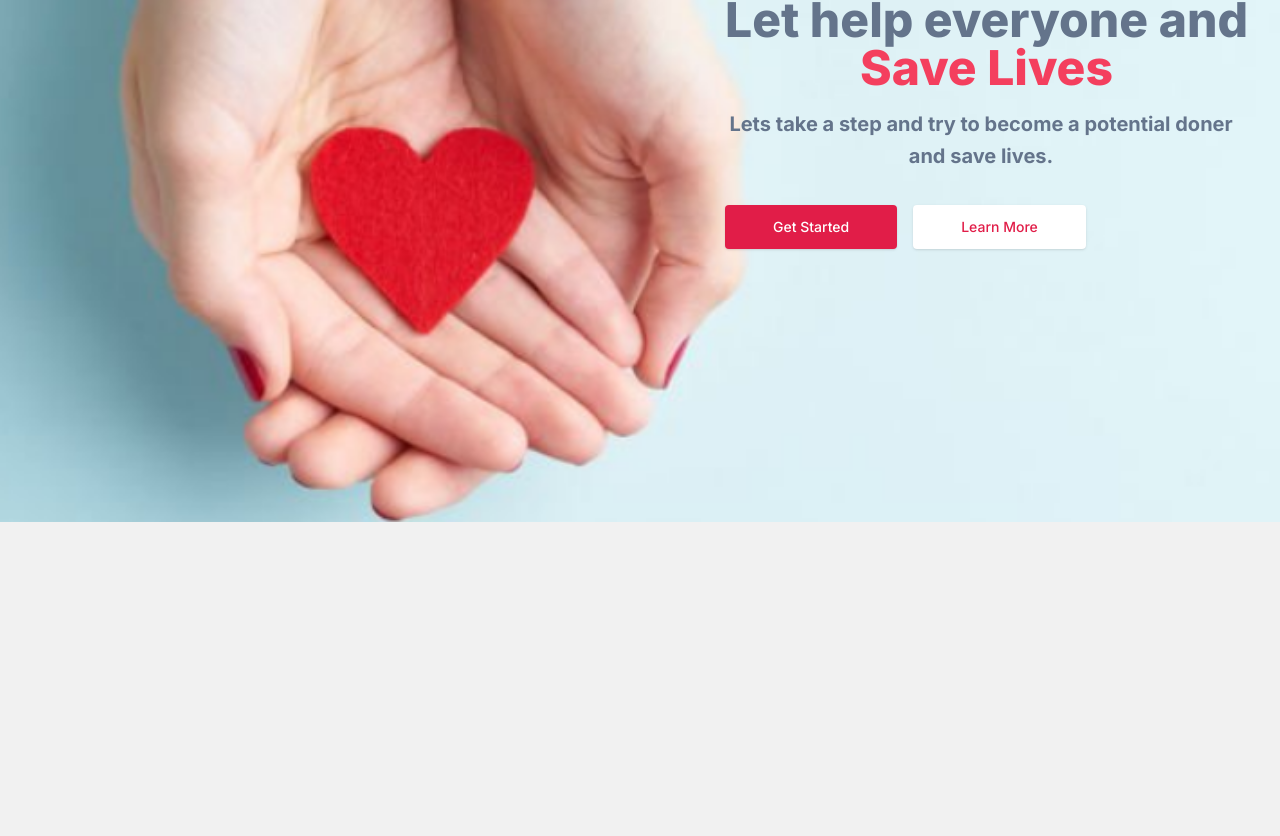
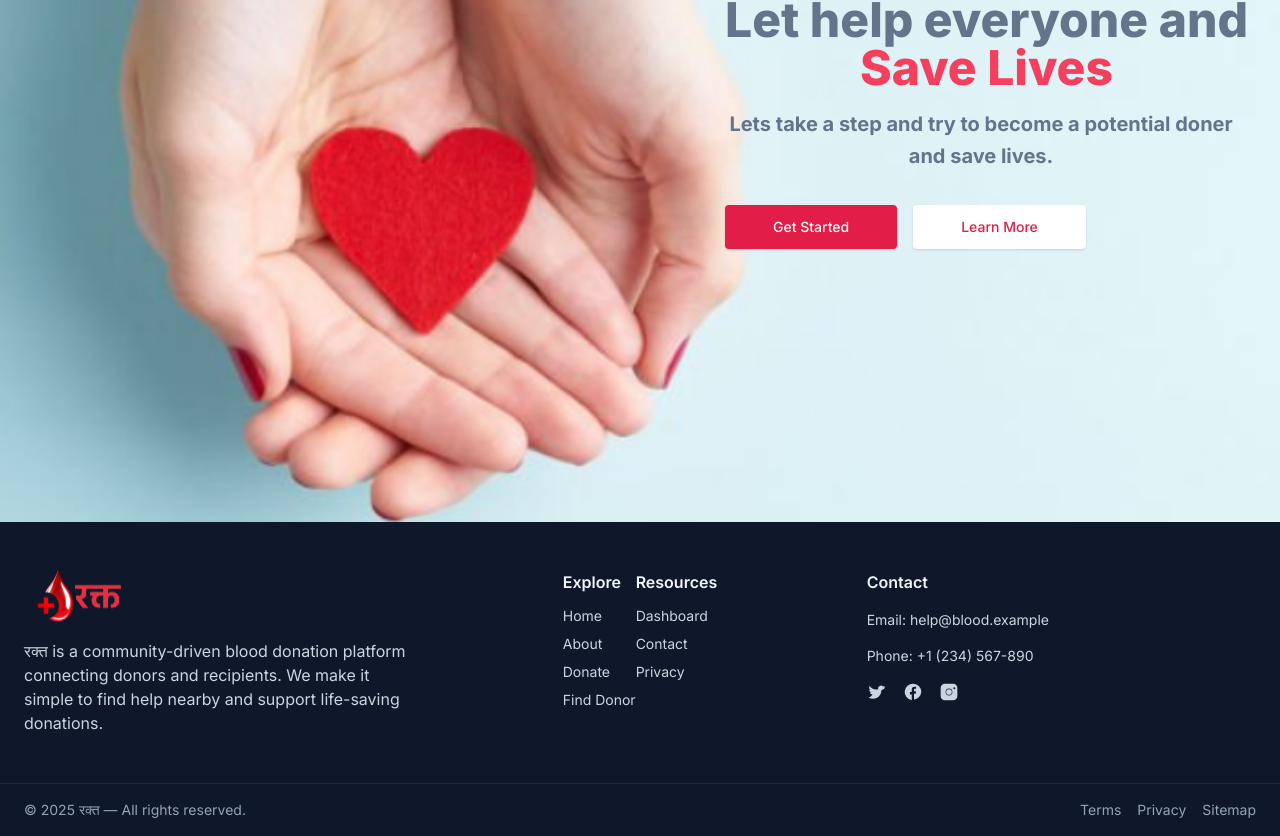
Before and after one commit to Yogeshmehra8475/Blood-Bank, a Next.js app: page / in a window 1280 px wide. Shown: the part 372-1208 px from the top of the page. Before the commit the page ends 894 px from the top, so only its background shows below. Built offline with nearby package versions, Linux system fonts and the light colour scheme; no server answers.

Commit message:
Required changes

```diff
--- /dev/null
+++ b/app/_components/Footer.jsx
@@ -0,0 +1,98 @@
+
+import React from 'react'
+import Link from 'next/link'
+import Image from 'next/image'
+
+const Footer = () => {
+	const year = new Date().getFullYear()
+
+	return (
+		<footer className="bg-slate-900 text-slate-200">
+			<div className="grid grid-cols-1 gap-8 px-6 py-12 mx-auto max-w-7xl md:grid-cols-3">
+				<div className="space-y-4">
+					<Link href="/">
+						<div className="flex items-center gap-3 cursor-pointer">
+							<Image src="/Blood.png" alt="logo" width={100} height={40} priority />
+						</div>
+					</Link>
+					<p className="max-w-sm text-slate-300">
+						रक्त is a community-driven blood donation platform connecting donors and recipients. We make it
+						simple to find help nearby and support life-saving donations.
+					</p>
+				</div>
+
+				<div className="flex justify-between md:justify-center">
+					<div>
+						<h4 className="mb-3 font-semibold text-slate-100">Explore</h4>
+						<ul className="space-y-2 text-sm text-slate-300">
+							<li>
+								<Link href="/" className="hover:text-white">Home</Link>
+							</li>
+							<li>
+								<Link href="/about" className="hover:text-white">About</Link>
+							</li>
+							<li>
+								<Link href="/donate" className="hover:text-white">Donate</Link>
+							</li>
+							<li>
+								<Link href="/find-donor" className="hover:text-white">Find Donor</Link>
+							</li>
+						</ul>
+					</div>
+
+					<div>
+						<h4 className="mb-3 font-semibold text-slate-100">Resources</h4>
+						<ul className="space-y-2 text-sm text-slate-300">
+							<li>
+								<Link href="/dashboard" className="hover:text-white">Dashboard</Link>
+							</li>
+							<li>
+								<Link href="/contact" className="hover:text-white">Contact</Link>
+							</li>
+							<li>
+								<Link href="/privacy" className="hover:text-white">Privacy</Link>
+							</li>
+						</ul>
+					</div>
+				</div>
+
+				<div className="space-y-4">
+					<h4 className="font-semibold text-slate-100">Contact</h4>
+					<p className="text-sm text-slate-300">Email: <a href="mailto:help@blood.example" className="hover:text-white">help@blood.example</a></p>
+					<p className="text-sm text-slate-300">Phone: <a href="tel:+1234567890" className="hover:text-white">+1 (234) 567-890</a></p>
+
+					<div className="flex items-center gap-4 mt-3">
+						<a href="#" aria-label="Twitter" className="text-slate-300 hover:text-white">
+							<svg width="20" height="20" fill="currentColor" viewBox="0 0 24 24" aria-hidden>
+								<path d="M22 5.92c-.63.28-1.3.47-2 .55a3.48 3.48 0 0 0 1.53-1.92 6.93 6.93 0 0 1-2.2.84 3.47 3.47 0 0 0-5.92 3.16A9.85 9.85 0 0 1 3.1 4.9a3.47 3.47 0 0 0 1.07 4.63 3.4 3.4 0 0 1-1.57-.43v.04a3.47 3.47 0 0 0 2.78 3.4c-.38.1-.78.15-1.19.15-.29 0-.57-.03-.84-.08a3.48 3.48 0 0 0 3.24 2.41A6.95 6.95 0 0 1 2 18.57a9.82 9.82 0 0 0 5.32 1.56c6.38 0 9.87-5.28 9.87-9.86v-.45A7.03 7.03 0 0 0 22 5.92z" />
+							</svg>
+						</a>
+						<a href="#" aria-label="Facebook" className="text-slate-300 hover:text-white">
+							<svg width="20" height="20" fill="currentColor" viewBox="0 0 24 24" aria-hidden>
+								<path d="M22 12a10 10 0 1 0-11.5 9.9v-7h-2.2v-2.9h2.2V9.1c0-2.2 1.3-3.4 3.3-3.4.96 0 1.97.17 1.97.17v2.2h-1.12c-1.1 0-1.44.68-1.44 1.38v1.66h2.46l-.39 2.9h-2.07v7A10 10 0 0 0 22 12" />
+							</svg>
+						</a>
+						<a href="#" aria-label="Instagram" className="text-slate-300 hover:text-white">
+							<svg width="20" height="20" fill="currentColor" viewBox="0 0 24 24" aria-hidden>
+								<path d="M7 2h10a5 5 0 0 1 5 5v10a5 5 0 0 1-5 5H7a5 5 0 0 1-5-5V7a5 5 0 0 1 5-5zm5 5.9a4.1 4.1 0 1 0 0 8.2 4.1 4.1 0 0 0 0-8.2zm6.4-1.6a1.2 1.2 0 1 0 0 2.4 1.2 1.2 0 0 0 0-2.4zM12 8.6a3.4 3.4 0 1 1 0 6.8 3.4 3.4 0 0 1 0-6.8z" />
+							</svg>
+						</a>
+					</div>
+				</div>
+			</div>
+
+			<div className="border-t border-slate-800">
+				<div className="flex flex-col items-center justify-between px-6 py-4 mx-auto text-sm max-w-7xl md:flex-row text-slate-400">
+					<p>© {year} रक्त — All rights reserved.</p>
+					<div className="mt-2 space-x-4 md:mt-0">
+						<Link href="/terms" className="hover:text-white">Terms</Link>
+						<Link href="/privacy" className="hover:text-white">Privacy</Link>
+						<Link href="/sitemap.xml" className="hover:text-white">Sitemap</Link>
+					</div>
+				</div>
+			</div>
+		</footer>
+	)
+}
+
+export default Footer
--- a/app/_components/Hero.jsx
+++ b/app/_components/Hero.jsx
@@ -12,30 +12,30 @@ const Hero = () => {
                 ></div>
 
                 <div
-                    className="relative mx-auto max-w-screen-xl px-4 py-32 sm:px-6 lg:flex lg:justify-end h-screen lg:items-center lg:px-8"
+                    className="relative h-screen max-w-screen-xl px-4 py-32 mx-auto sm:px-6 lg:flex lg:justify-end lg:items-center lg:px-8"
                 >
-                    <div className="max-w-xl max-lg:mx-auto text-center ltr:sm:text-left rtl:sm:text-right">
+                    <div className="max-w-xl text-center max-lg:mx-auto ltr:sm:text-left rtl:sm:text-right">
                         <h1 className="text-3xl font-extrabold sm:text-stone-400 md:text-slate-500 sm:text-5xl">
                             Let help everyone and
 
                             <strong className="block font-extrabold text-rose-500"> Save Lives </strong>
                         </h1>
 
-                        <p className="mt-4 max-w-lg md:text-slate-500 font-bold sm:text-xl/relaxed">
+                        <p className="max-w-lg mt-4 font-bold md:text-slate-500 sm:text-xl/relaxed">
                             Lets take a step and try to become a potential doner and save lives.
                         </p>
 
-                        <div className="mt-8 flex flex-wrap gap-4 text-center">
+                        <div className="flex flex-wrap gap-4 mt-8 text-center">
                             <Link
                                 href="/dashboard"
-                                className="block w-full rounded bg-rose-600 px-12 py-3 text-sm font-medium text-white shadow hover:bg-rose-700 focus:outline-none focus:ring active:bg-rose-500 lg:w-auto"
+                                className="block w-full px-12 py-3 text-sm font-medium text-white rounded shadow bg-rose-600 hover:bg-rose-700 focus:outline-none focus:ring active:bg-rose-500 lg:w-auto"
                             >
                                 Get Started
                             </Link>
 
                             <Link
                                 href="#"
-                                className="block w-full rounded bg-white px-12 py-3 text-sm font-medium text-rose-600 shadow hover:text-rose-700 focus:outline-none focus:ring active:text-rose-500 lg:w-auto"
+                                className="block w-full px-12 py-3 text-sm font-medium bg-white rounded shadow text-rose-600 hover:text-rose-700 focus:outline-none focus:ring active:text-rose-500 lg:w-auto"
                             >
                                 Learn More
                             </Link>
--- /dev/null
+++ b/app/_components/MainSection.jsx
@@ -0,0 +1,11 @@
+import React from 'react'
+
+const MainSection = () => {
+  return (
+    <div>
+
+    </div>
+  )
+}
+
+export default MainSection
--- a/app/dashboard/donar/page.jsx
+++ b/app/dashboard/donar/page.jsx
@@ -20,7 +20,7 @@ const Donar = () => {
       .from(userdata)
       .where(
         and(eq(userdata.usermail, user?.primaryEmailAddress?.emailAddress))
-      );
+      )
     setme(result[0]);
   };
 
--- a/app/dashboard/update/page.jsx
+++ b/app/dashboard/update/page.jsx
@@ -43,8 +43,8 @@ const Update = () => {
     /* Country Selection */
   }
   const countrydata = Country.getAllCountries();
-  const [UserCountryCode, setUserCountryCode] = useState(userInfo?.country);
-  const [UserCountry, setUserCountry] = useState("");
+  const [UserCountryCode, setUserCountryCode] = useState(userInfo?.country ?? "IN");
+  const [UserCountry, setUserCountry] = useState("India");
 
   {
     /* State selection */
@@ -299,6 +299,7 @@ const Update = () => {
           </label>
           <label className="w-full">
             <select
+            disabled
               onChange={(e) => {
                 setUserCountryCode(e.target.value);
                 setUserCountry(Country.getCountryByCode(e.target.value));
--- a/app/layout.js
+++ b/app/layout.js
@@ -1,8 +1,8 @@
+import { ClerkProvider } from "@clerk/nextjs";
 import { Inter } from "next/font/google";
+import { Toaster } from "react-hot-toast";
+import Header from "./_components/Header";
 import "./globals.css";
-import Header from "./_components/Header";
-import { ClerkProvider } from "@clerk/nextjs";
-import { Toaster } from "react-hot-toast";
 
 const inter = Inter({ subsets: ["latin"] });
 
--- a/app/page.js
+++ b/app/page.js
@@ -1,9 +1,13 @@
+import Footer from "./_components/Footer";
 import Hero from "./_components/Hero";
+import MainSection from "./_components/MainSection";
 
 export default function Home() {
   return (
     <div className="">
       <Hero />
+      <MainSection/>
+      <Footer/>
     </div>
   );
 }
```
Also changed, not shown: app/dashboard/_components/Userinfo.jsx (+49 -14 lines), app/dashboard/page.jsx (+14 -29 lines), public/Whatsapp.svg (added).
